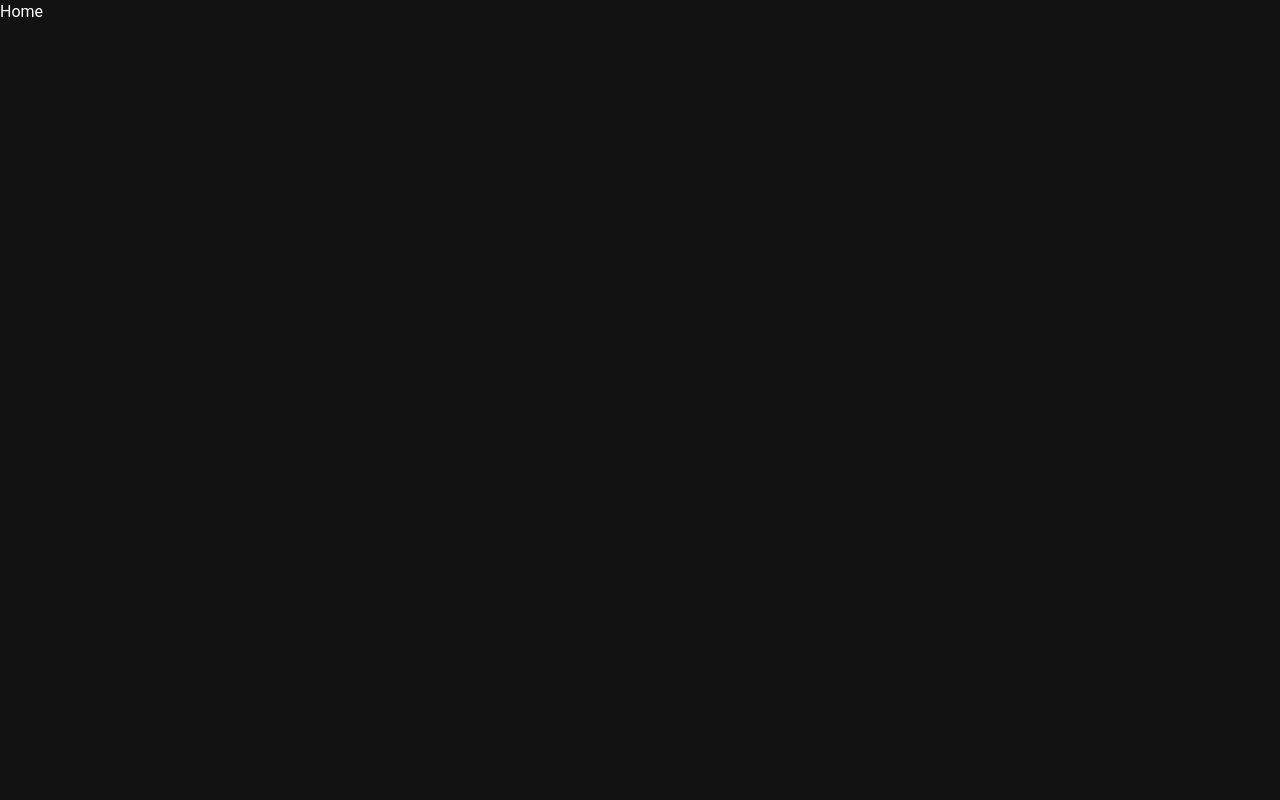
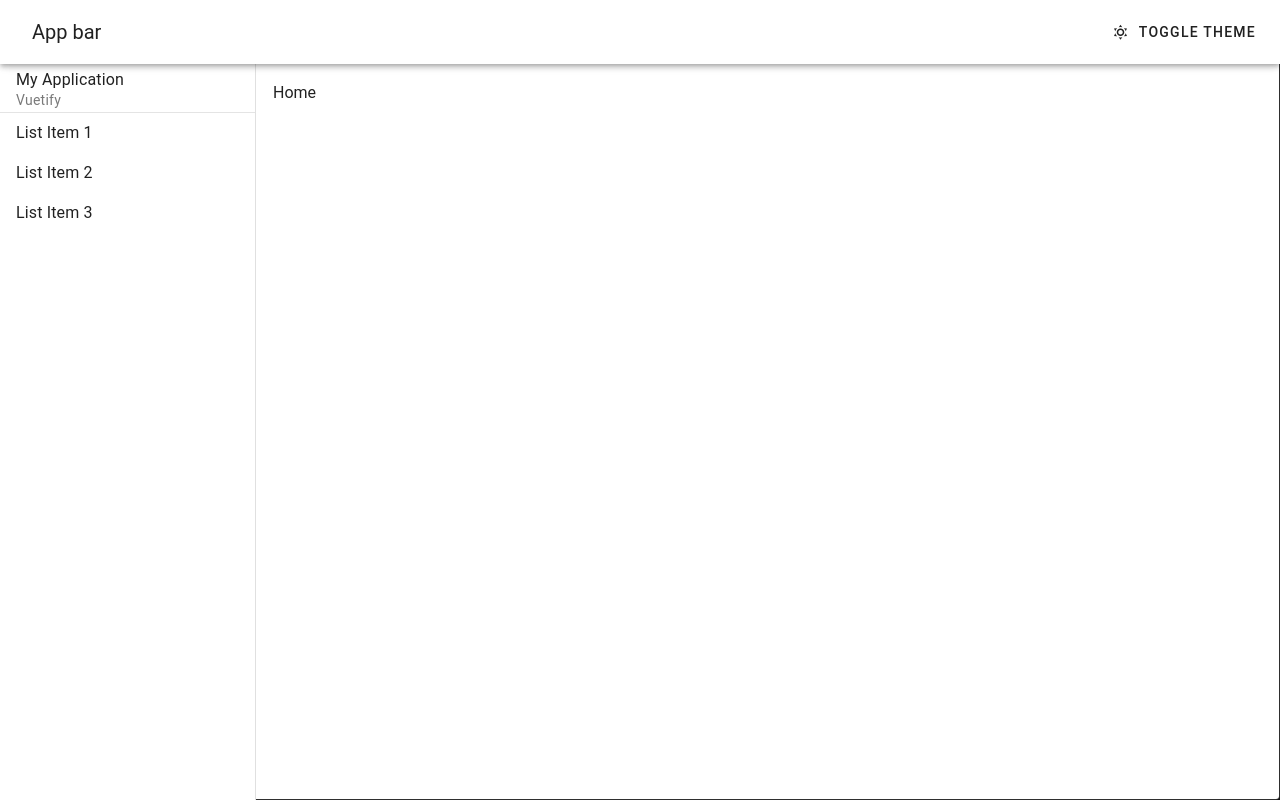
Before and after one commit to yFan666/one-client, a Vue app: page / in a window 1280 px wide. Built offline with nearby package versions, Linux system fonts and the light colour scheme.

Commit message:
layout 搭建完成、并且可调节主题

```diff
--- a/package.json
+++ b/package.json
@@ -11,7 +11,6 @@
     "pinia": "^2.1.7",
     "roboto-fontface": "*",
     "vue": "^3.4.21",
-    "vue-router": "4",
     "vuetify": "^3.5.8"
   },
   "devDependencies": {
@@ -24,6 +23,7 @@
     "unplugin-vue-components": "^0.26.0",
     "vite": "^5.1.5",
     "vite-plugin-vuetify": "^2.0.3",
+    "vue-router": "4.0.1",
     "vue-tsc": "^2.0.6"
   }
 }
--- a/src/App.vue
+++ b/src/App.vue
@@ -1,18 +1,27 @@
 <template>
-  <v-app>
-    <v-main>
-      <router-view></router-view>
-    </v-main>
-  </v-app>
+  <v-responsive class="border rounded container">
+    <v-app :theme="configStore.theme">
+      <layouts />
+    </v-app>
+  </v-responsive>
 </template>
 
 <script setup lang="ts">
+import Layouts from '@/layouts/index.vue'
 import { useCounterStore } from '@/store';
+import { useConfigStore } from '@/store/config';
 import {onMounted} from "vue";
 
 const counterStore = useCounterStore();
+const configStore = useConfigStore();
 
 onMounted(() => {
   counterStore.increment()
 })
 </script>
+
+<style>
+.container {
+  height: 100vh;
+}
+</style>
--- a/src/layouts/app-bar/index.vue
+++ b/src/layouts/app-bar/index.vue
@@ -1,13 +1,25 @@
 <script setup lang="ts">
+import { useConfigStore } from '@/store/config';
+const configStore = useConfigStore()
 
+const onClick = () => {
+  configStore.toggleTheme()
+}
 </script>
 
 <template>
-  <v-navigation-drawer app :width="285">
-    <v-list-item></v-list-item>
-    <v-divider />
-
-  </v-navigation-drawer>
+  <v-app-bar
+    class="px-3"
+    title="App bar"
+  >
+    <v-spacer></v-spacer>
+    <v-btn
+      :prepend-icon="configStore.theme === 'light' ? 'mdi-weather-sunny' : 'mdi-weather-night'"
+      text="Toggle Theme"
+      slim
+      @click="onClick"
+    ></v-btn>
+  </v-app-bar>
 </template>
 
 <style scoped>
--- a/src/layouts/index.vue
+++ b/src/layouts/index.vue
@@ -1,9 +1,13 @@
 <script setup lang="ts">
 import navigationDrawer from "@/layouts/navigation-drawer/index.vue"
+import AppBar from '@/layouts/app-bar/index.vue'
+import MainContainer from '@/layouts/main-container/index.vue'
 </script>
 
 <template>
-
+  <app-bar />
+  <navigation-drawer />
+  <main-container />
 </template>
 
 <style scoped>
--- /dev/null
+++ b/src/layouts/main-container/index.vue
@@ -0,0 +1,15 @@
+<script setup lang="ts">
+
+</script>
+
+<template>
+  <v-main>
+    <v-container>
+      <router-view></router-view>
+    </v-container>
+  </v-main>
+</template>
+
+<style scoped>
+
+</style>
--- a/src/layouts/navigation-drawer/index.vue
+++ b/src/layouts/navigation-drawer/index.vue
@@ -3,7 +3,13 @@
 </script>
 
 <template>
-
+  <v-navigation-drawer>
+    <v-list-item title="My Application" subtitle="Vuetify"></v-list-item>
+    <v-divider></v-divider>
+    <v-list-item link title="List Item 1"></v-list-item>
+    <v-list-item link title="List Item 2"></v-list-item>
+    <v-list-item link title="List Item 3"></v-list-item>
+  </v-navigation-drawer>
 </template>
 
 <style scoped>
--- a/src/plugins/vuetify.ts
+++ b/src/plugins/vuetify.ts
@@ -14,6 +14,6 @@ import { createVuetify } from 'vuetify'
 // https://vuetifyjs.com/en/introduction/why-vuetify/#feature-guides
 export default createVuetify({
   theme: {
-    defaultTheme: 'dark',
+    defaultTheme: 'dark', // dark or light
   },
 })
--- /dev/null
+++ b/src/store/config.ts
@@ -0,0 +1,13 @@
+import { defineStore } from "pinia";
+
+export const useConfigStore = defineStore('config', {
+  state: () => ({
+    theme: 'light'
+  }),
+  actions: {
+    // 这里不能使用箭头函数，因为箭头函数没有this指向
+    toggleTheme () {
+      this.theme = this.theme === 'light' ? 'dark' : 'light';
+    }
+  }
+});
```
Also changed, not shown: 1 other file (tests, documents, lock files or other folders).
